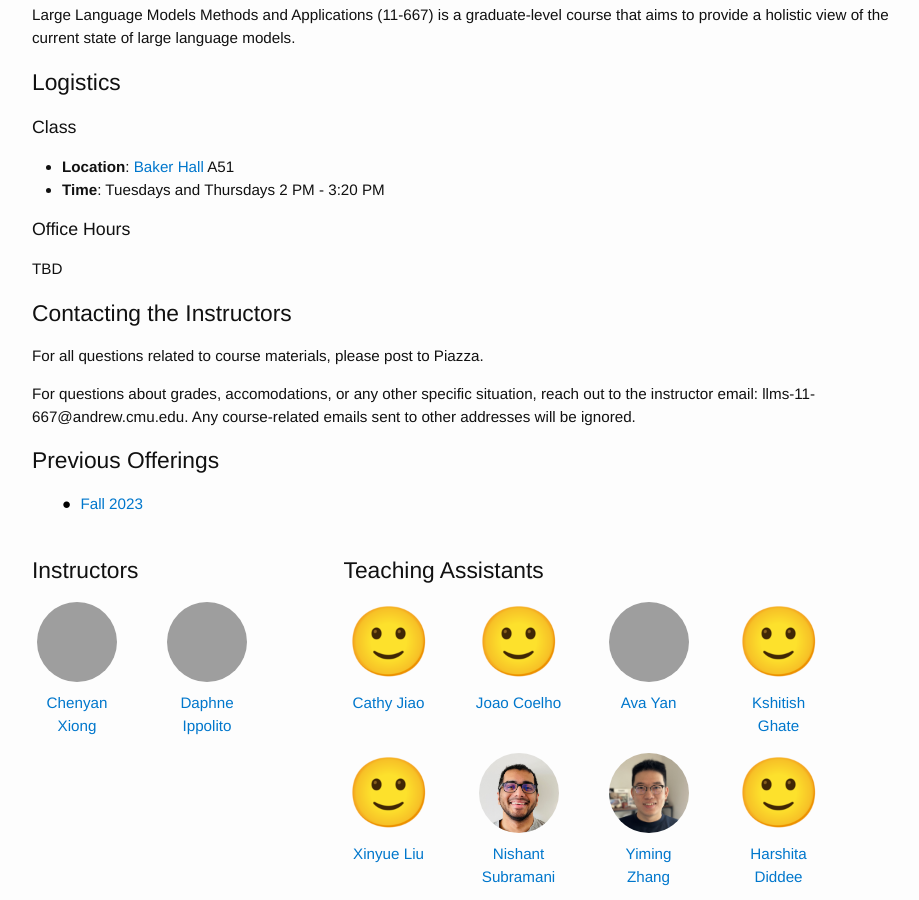
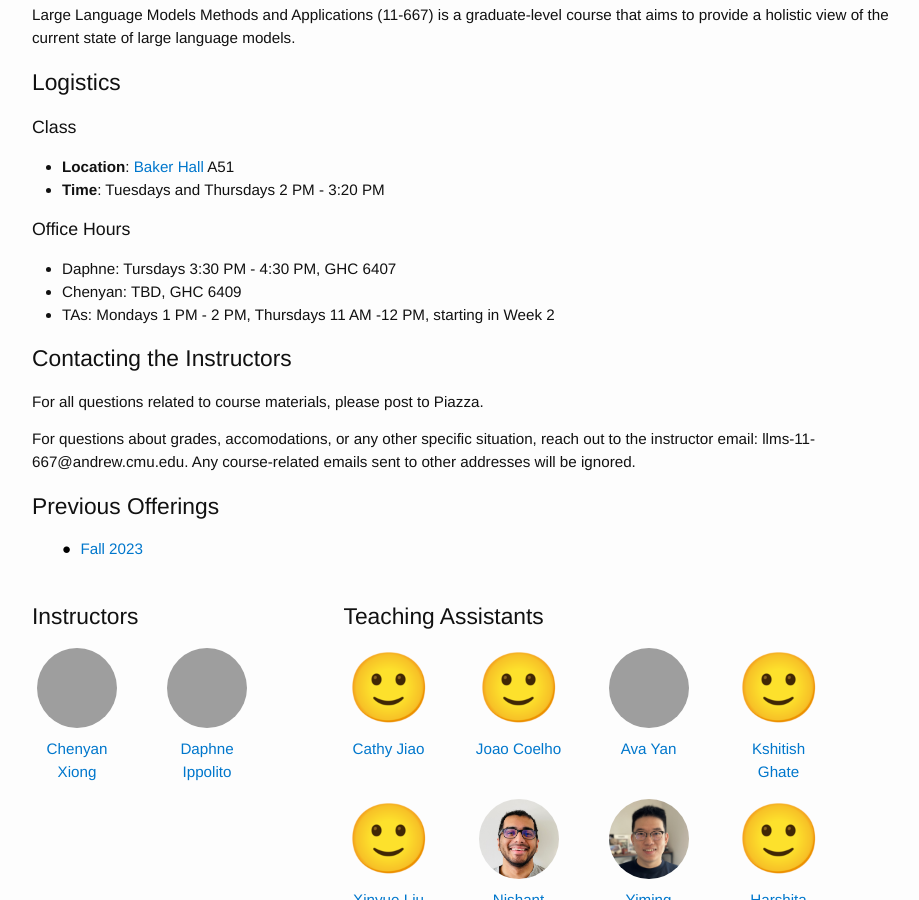
Before and after one commit to cmu-llms-class/cmu-llm-class-website-2024, a Jekyll site: the page built from index.md, in a window 1280 px wide and 900 px high, scrolled down 444 px, cut to the strip 0-900 px from the top of the window. Shown: the whole strip, without its empty margins (163-1082 px from the left). Built offline with Jekyll 4.4.1, drawn with Linux system fonts in a browser that asks for light colours; nearby versions of some CDN libraries; our own code applies the rules of GitHub Pages for plain Markdown files; grey boxes are pictures that could not be loaded.

Commit message:
Adding in office hour times.

```diff
--- a/index.md
+++ b/index.md
@@ -10,7 +10,9 @@ layout: home
 
 ### Office Hours
 
-TBD
+* Daphne: Tursdays 3:30 PM - 4:30 PM, GHC 6407
+* Chenyan: TBD, GHC 6409
+* TAs: Mondays 1 PM - 2 PM, Thursdays 11 AM -12 PM, starting in Week 2
 
 ## Contacting the Instructors
 
```
